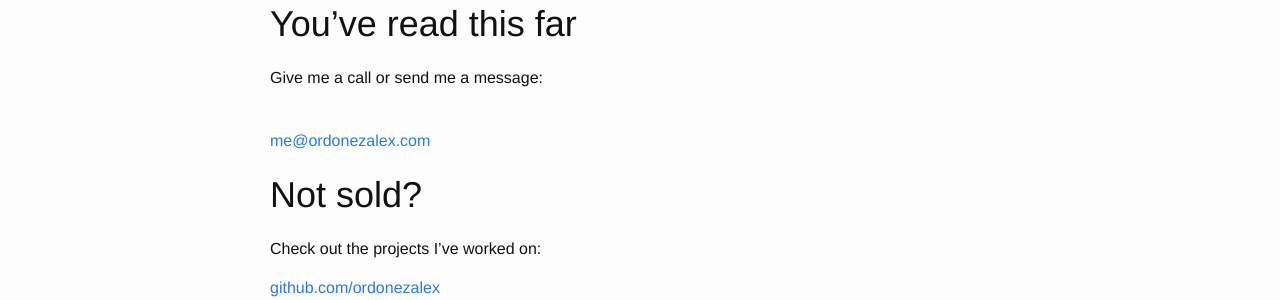
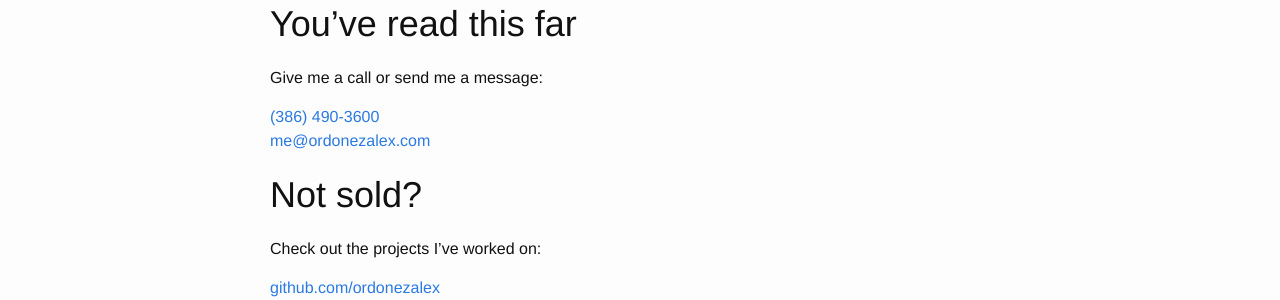
Before and after one commit to a-p-o/a-p-o.github.io, a Jekyll site: the page built from resume.md, in a window 1280 px wide. Shown: the part 1310-1610 px from the top of the page. Built offline with Jekyll 4.4.1, drawn with Linux system fonts in a browser that asks for light colours.

Commit message:
Add properties to cinfig

```diff
--- a/_config.yml
+++ b/_config.yml
@@ -1,6 +1,9 @@
 # Site settings
 title: '@ordonezalex'
+name: Alex Ordonez
 email: me@ordonezalex.com
+phone: (386) 490-3600
+phone_link: '+13864903600'
 description: > # this means to ignore newlines until 'baseurl:'
     Full-time student studying computer science.
     Loves education, open source software, hackathons, and sustainability.
@@ -8,6 +11,7 @@
 url: 'http://ordonezalex.com' # the base hostname & protocol for your site
 twitter_username: ordonezalex_
 github_username: ordonezalex
+linkedin_username: ordonezalex
 
 # Build settings
 markdown: kramdown
```
